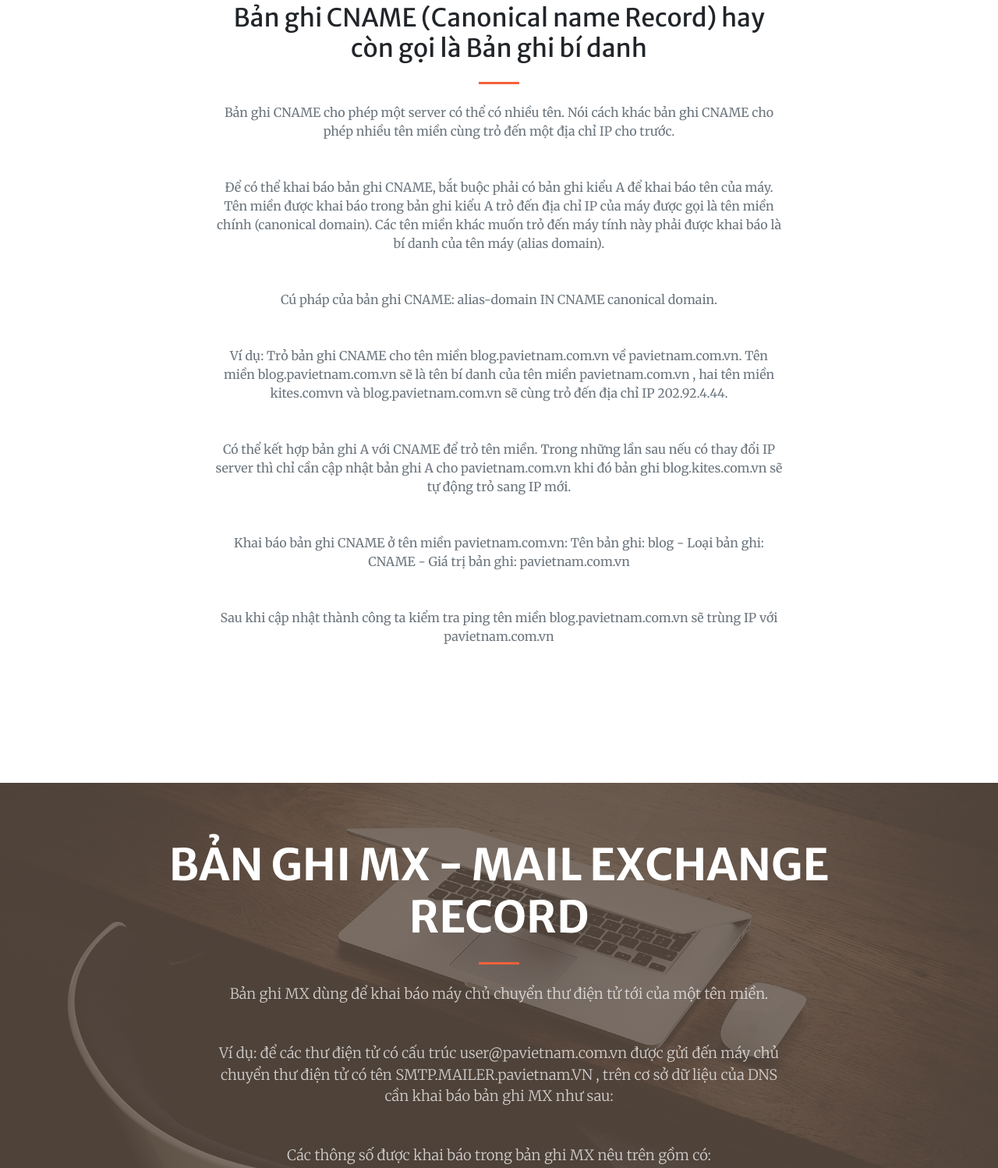
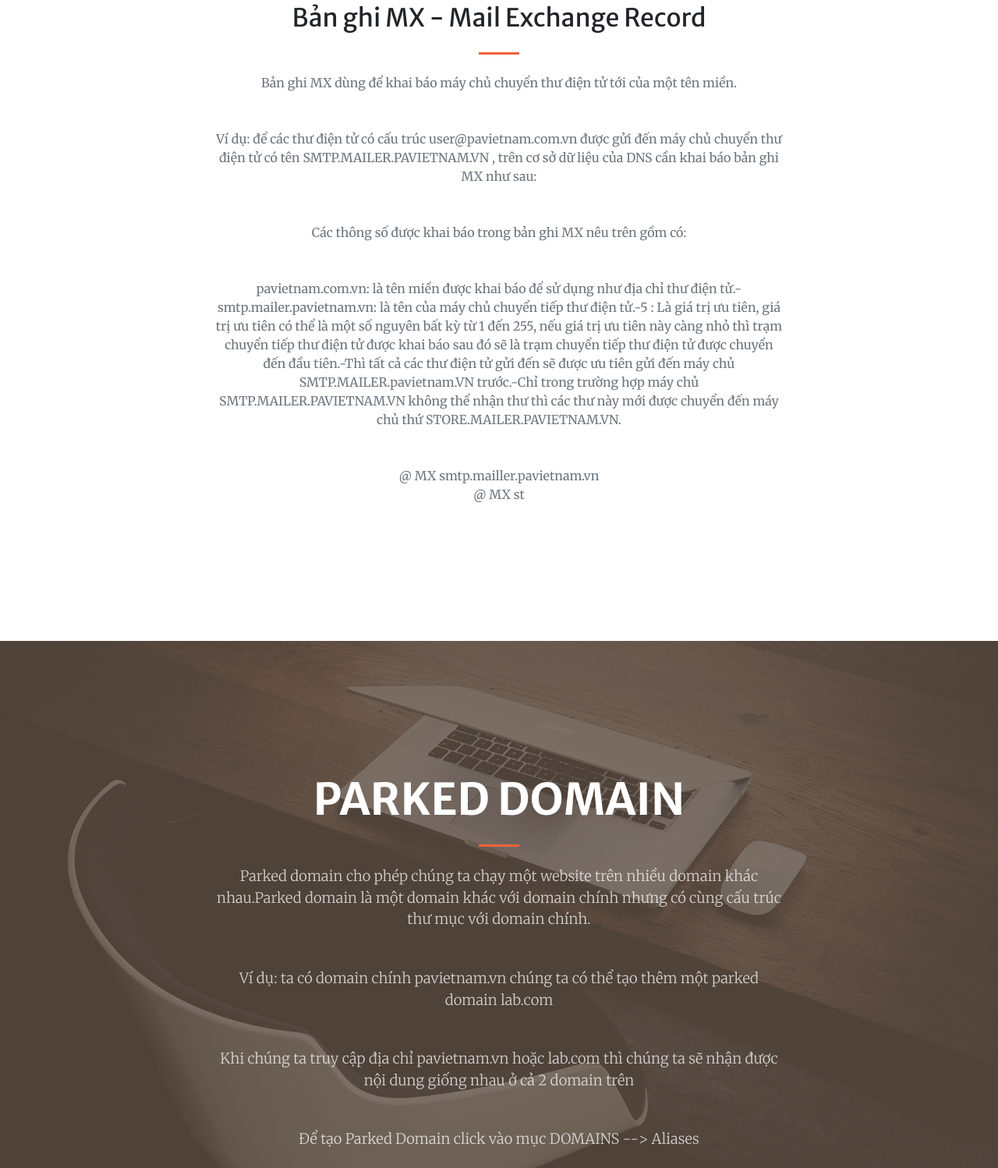
Before and after one commit to dangphamdns/dangphamdns.github.io, a website with bundled scripts: page index.html in a window 1280 px wide. Shown: the part 3413-4911 px from the top of the page at 78% size. Built offline with nearby package versions, Linux system fonts and the light colour scheme.

Commit message:
Update index.html

```diff
--- a/index.html
+++ b/index.html
@@ -154,37 +154,19 @@
     <div class="container">
       <div class="row justify-content-center">
         <div class="col-lg-8 text-center">
-          <h2 class="mt-0">Bản ghi CNAME (Canonical name Record) hay còn gọi là Bản ghi bí danh</h2>
+          <h2 class="mt-0">Bản ghi MX - Mail Exchange Record</h2>
           <hr class="divider my-4">
-          <p class="text-muted mb-5">Bản ghi CNAME cho phép một server có thể có nhiều tên. Nói cách khác bản ghi CNAME cho phép nhiều tên miền cùng trỏ đến một địa chỉ IP cho trước.</p>
-          <p class="text-muted mb-5">Để có thể khai báo bản ghi CNAME, bắt buộc phải có bản ghi kiểu A để khai báo tên của máy. Tên miền được khai báo trong bản ghi kiểu A trỏ đến địa chỉ IP của máy được gọi là tên miền chính (canonical domain). Các tên miền khác muốn trỏ đến máy tính này phải được khai báo là bí danh của tên máy (alias domain).</p>
-          <p class="text-muted mb-5">Cú pháp của bản ghi CNAME: alias-domain IN CNAME canonical domain.</p>
-          <p class="text-muted mb-5">Ví dụ: Trỏ bản ghi CNAME cho tên miền blog.pavietnam.com.vn về pavietnam.com.vn. Tên miền blog.pavietnam.com.vn sẽ là tên bí danh của tên miền pavietnam.com.vn , hai tên miền kites.comvn và blog.pavietnam.com.vn sẽ cùng trỏ đến địa chỉ IP 202.92.4.44.</p>
-          <p class="text-muted mb-5">Có thể kết hợp bản ghi A với CNAME để trỏ tên miền. Trong những lần sau nếu có thay đổi IP server thì chỉ cần cập nhật bản ghi A cho pavietnam.com.vn khi đó bản ghi blog.kites.com.vn sẽ tự động trỏ sang IP mới.</p>
-          <p class="text-muted mb-5">Khai báo bản ghi CNAME ở tên miền pavietnam.com.vn: Tên bản ghi: blog - Loại bản ghi: CNAME - Giá trị bản ghi: pavietnam.com.vn</p>
-          <p class="text-muted mb-5">Sau khi cập nhật thành công ta kiểm tra ping tên miền blog.pavietnam.com.vn sẽ trùng IP với pavietnam.com.vn</p>
-      </div>
+          <p class="text-muted mb-5">Bản ghi MX dùng để khai báo máy chủ chuyển thư điện tử tới của một tên miền.</p>
+          <p class="text-muted mb-5">Ví dụ: để các thư điện tử có cấu trúc user@pavietnam.com.vn được gửi đến máy chủ chuyển thư điện tử có tên SMTP.MAILER.PAVIETNAM.VN , trên cơ sở dữ liệu của DNS cần khai báo bản ghi MX như sau:</p>
+          <p class="text-muted mb-5">Các thông số được khai báo trong bản ghi MX nêu trên gồm có:</p>
+          <p class="text-muted mb-5">pavietnam.com.vn: là tên miền được khai báo để sử dụng như địa chỉ thư điện tử.-smtp.mailer.pavietnam.vn: là tên của máy chủ chuyển tiếp thư điện tử.-5 : Là giá trị ưu tiên, giá trị ưu tiên có thể là một số nguyên bất kỳ từ 1 đến 255, nếu giá trị ưu tiên này càng nhỏ thì trạm chuyển tiếp thư điện tử được khai báo sau đó sẽ là trạm chuyển tiếp thư điện tử được chuyển đến đầu tiên.-Thì tất cả các thư điện tử gửi đến sẽ được ưu tiên gửi đến máy chủ SMTP.MAILER.pavietnam.VN trước.-Chỉ trong trường hợp máy chủ SMTP.MAILER.PAVIETNAM.VN không thể nhận thư thì các thư này mới được chuyển đến máy chủ thứ STORE.MAILER.PAVIETNAM.VN.</p>
+          <p class="text-muted mb-5">@ MX smtp.mailler.pavietnam.vn<br>
+                                     @ MX st
+          </p>
+        </div>
       </div>
     </div>
   </section>
-
-    <!-- Masthead -->
-  <header class="masthead"  id="contact">
-    <div class="container h-100">
-      <div class="row h-100 align-items-center justify-content-center text-center">
-        <div class="col-lg-10 align-self-end">
-          <h1 class="text-uppercase text-white font-weight-bold">Bản ghi MX - Mail Exchange Record</h1>
-          <hr class="divider my-4">
-        </div>
-        <div class="col-lg-8 align-self-baseline">
-          <p class="text-white-75 font-weight-light mb-5">Bản ghi MX dùng để khai báo máy chủ chuyển thư điện tử tới của một tên miền.</p>
-          <p class="text-white-75 font-weight-light mb-5">Ví dụ: để các thư điện tử có cấu trúc user@pavietnam.com.vn được gửi đến máy chủ chuyển thư điện tử có tên SMTP.MAILER.pavietnam.VN , trên cơ sở dữ liệu của DNS cần khai báo bản ghi MX như sau:</p>
-          <p class="text-white-75 font-weight-light mb-5">Các thông số được khai báo trong bản ghi MX nêu trên gồm có:</p>
-          <p class="text-white-75 font-weight-light mb-5">pavietnam.com.vn: là tên miền được khai báo để sử dụng như địa chỉ thư điện tử.-smtp.mailer.pavietnam.vn: là tên của máy chủ chuyển tiếp thư điện tử.-5 : Là giá trị ưu tiên, giá trị ưu tiên có thể là một số nguyên bất kỳ từ 1 đến 255, nếu giá trị ưu tiên này càng nhỏ thì trạm chuyển tiếp thư điện tử được khai báo sau đó sẽ là trạm chuyển tiếp thư điện tử được chuyển đến đầu tiên.-Thì tất cả các thư điện tử gửi đến sẽ được ưu tiên gửi đến máy chủ SMTP.MAILER.pavietnam.VN trước.-Chỉ trong trường hợp máy chủ SMTP.MAILER.pavietnam.VN không thể nhận thư thì các thư này mới được chuyển đến máy chủ thứ STORE.MAILER.pavietnam.VN.</p>
-        </div>
-      </div>
-    </div>
-  </header>
 
       <!-- Masthead -->
   <header class="masthead"  id="park">
```
